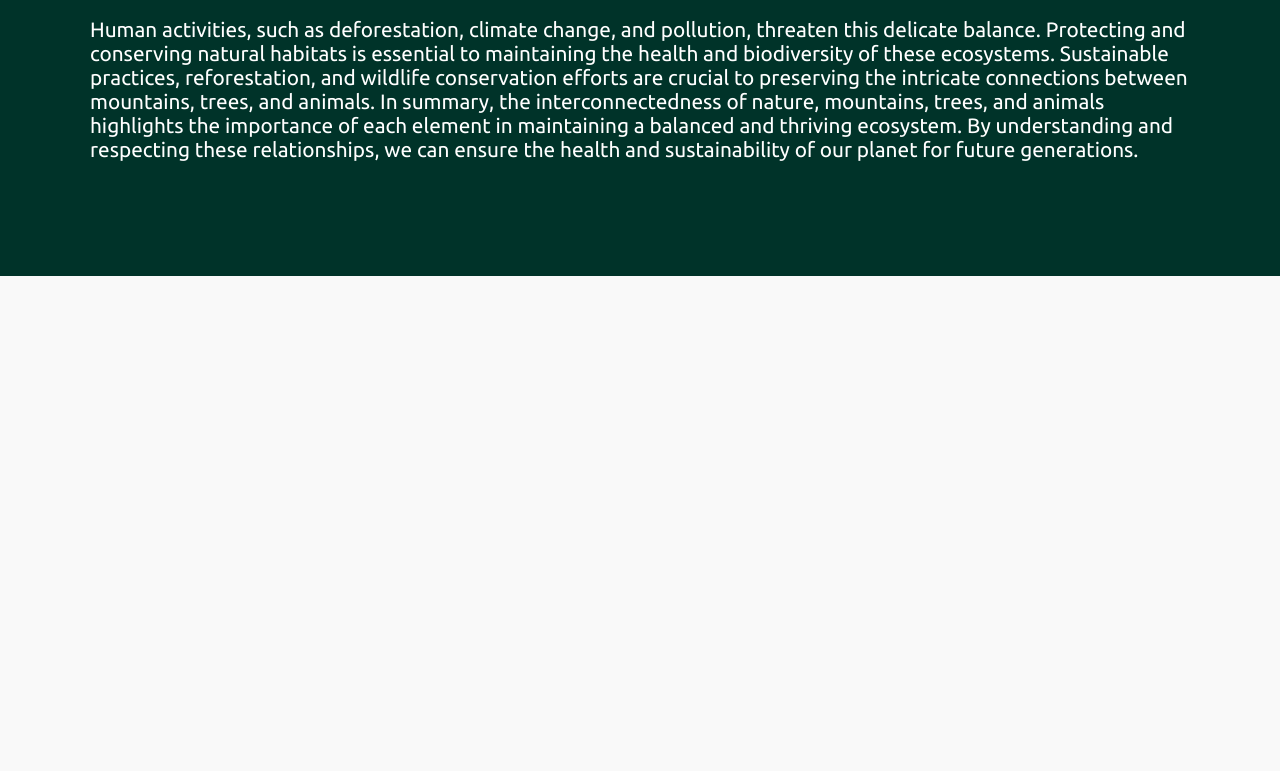
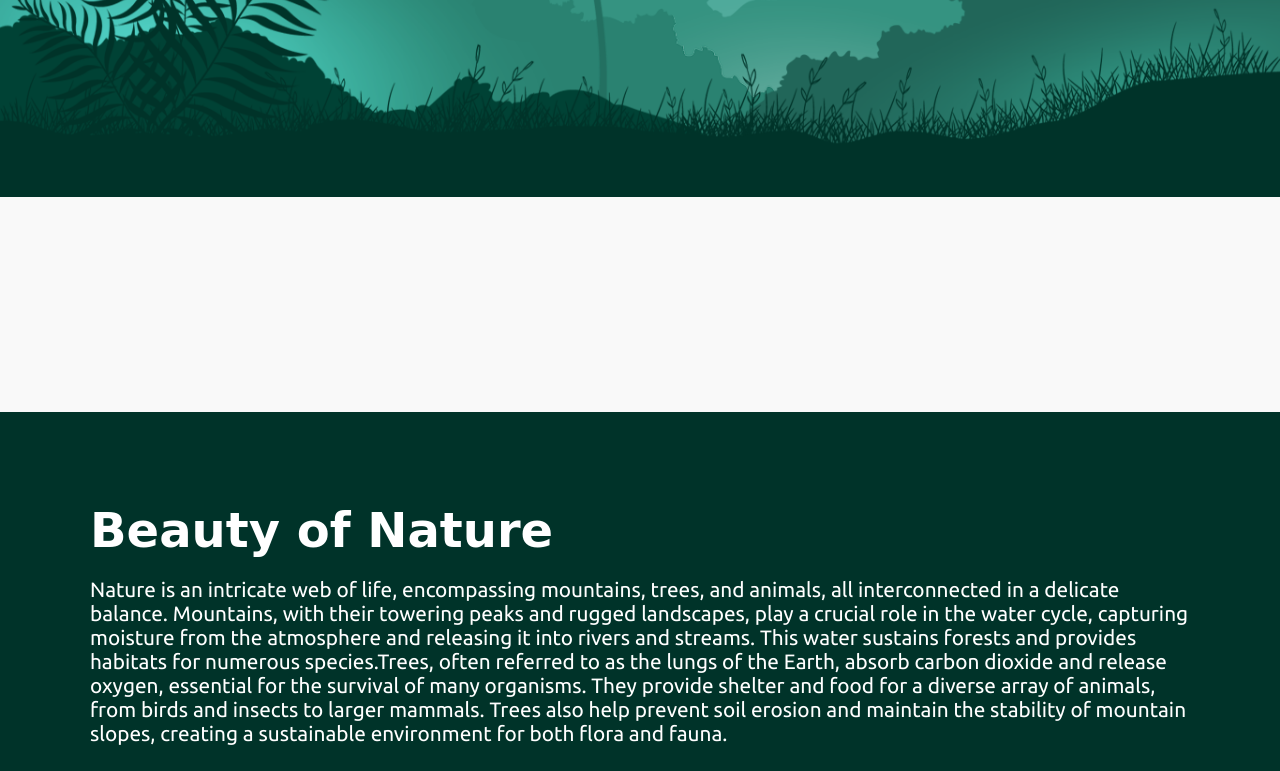
Before and after one commit to RAKSHAKKUMAR/parallax, a plain HTML site: page index.html in a window 1280 px wide. Shown: the part 532-1303 px from the top of the page. Before the commit the page ends 808 px from the top, so only its background shows below. Drawn offline with Linux system fonts and the light colour scheme; a web font is replaced by a local one.

Commit message:
Parallex error fix in .parallax

```diff
--- a/index.css
+++ b/index.css
@@ -54,7 +54,7 @@ header{
     display: flex;
     justify-content: center;
     align-items: center;
-    min-height: 11ad8vh;
+    min-height: 118vh;
     overflow: hidden;
 }
 
```
